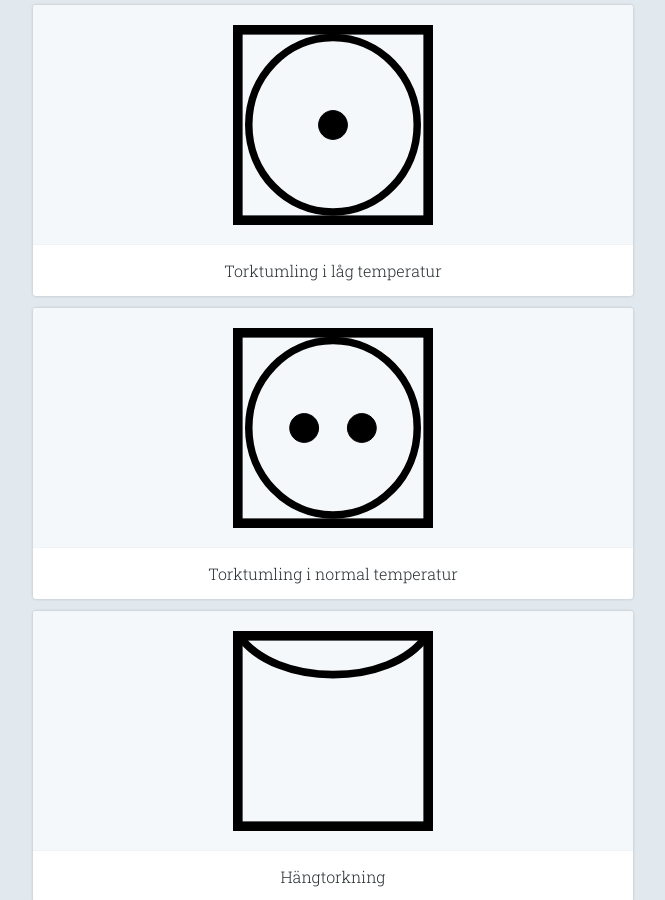
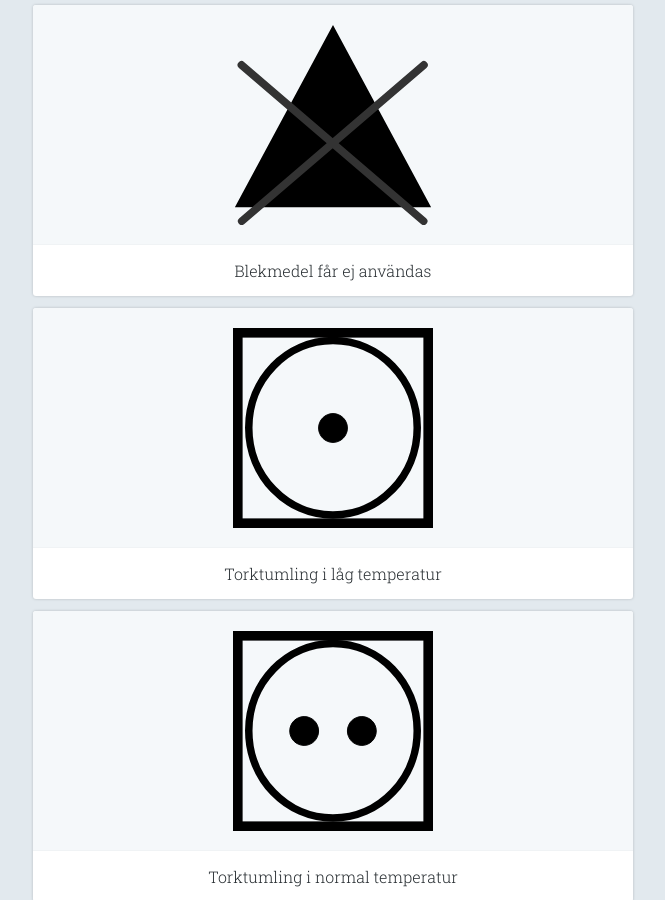
Before and after one commit to zykadelic/Tvattlappen, a Jekyll site: the page built from index.html, in a window 1280 px wide and 900 px high, scrolled down 4068 px. Shown: the whole window, without its empty margins (307-972 px from the left). Built offline with Jekyll 4.4.1, drawn with Linux system fonts in a browser that asks for light colours.

Commit message:
add different version of care tag

```diff
--- a/_data/care_tags_by_category.yml
+++ b/_data/care_tags_by_category.yml
@@ -72,6 +72,11 @@
       image_path: /img/care-tags/bleach-none.svg
       alt_text: Kryssad triangel
 
+    bleach_none_filled:
+      description: Blekmedel får ej användas
+      image_path: /img/care-tags/bleach-none-filled.svg
+      alt_text: Kryssad ifylld triangel
+
 - name: Torkning
   care_tags:
     drying_dryer_low:
```
Also changed, not shown: img/care-tags/bleach-none-filled.svg (added).
